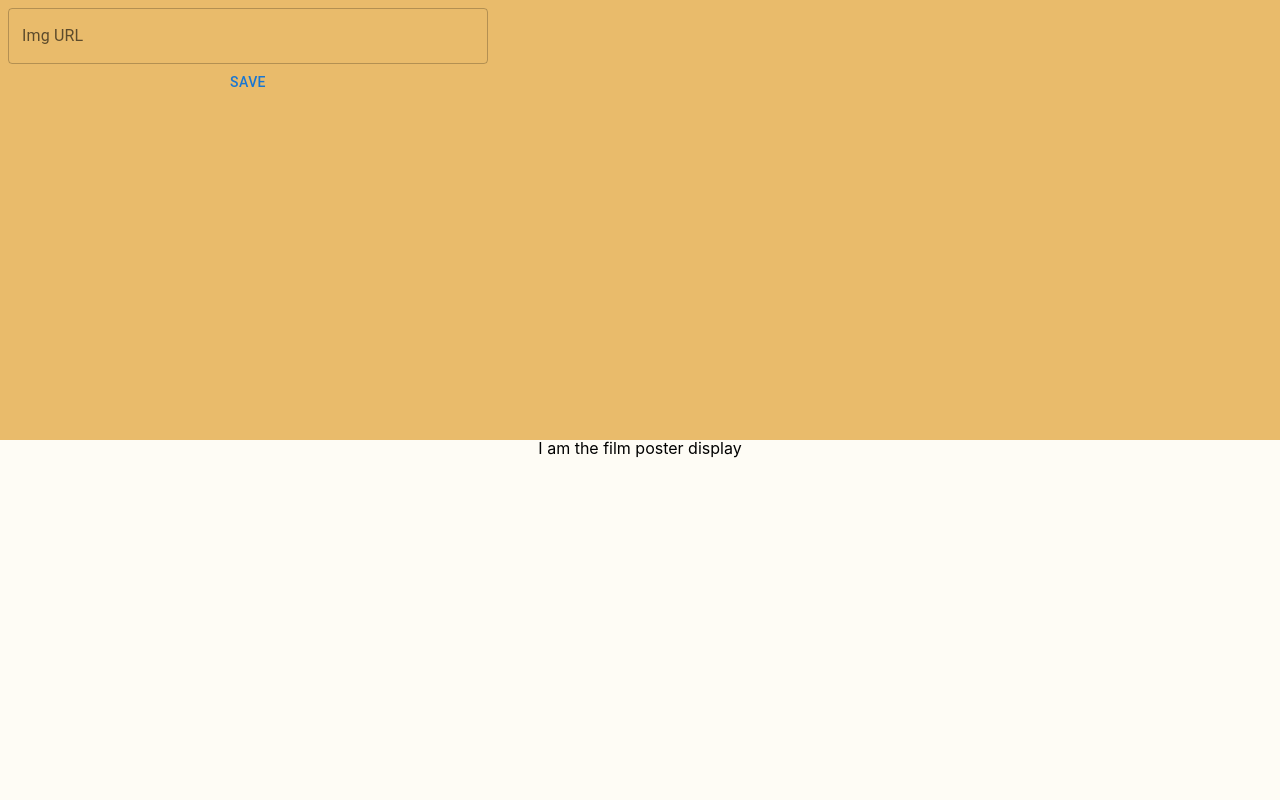
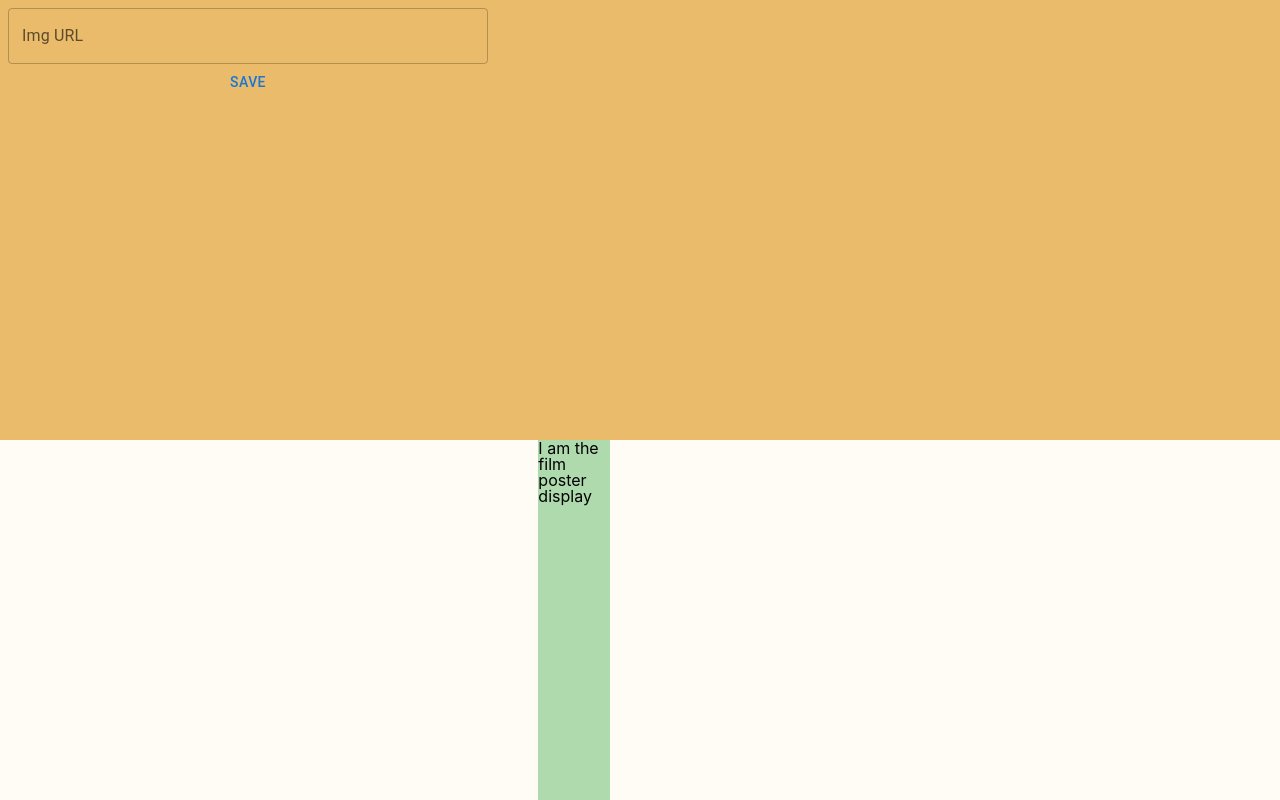
Before and after one commit to ninabrissey/your-epk, a React (Create React App) app: page /edit/1 in a window 1280 px wide. Shown: the top 800 px of the page. Built offline with nearby package versions, Linux system fonts and the light colour scheme; no server answers.

Commit message:
Add height and width to film poster container

```diff
--- a/src/components/FilmPoster/filmPoster.scss
+++ b/src/components/FilmPoster/filmPoster.scss
@@ -1,2 +1,9 @@
 @import '../../styles/mixins';
 @import '../../styles/variables';
+
+
+.film-poster-container {
+  height: 65vh;
+  width: 35%;
+  background-color: rgb(174, 218, 174);
+}
```
